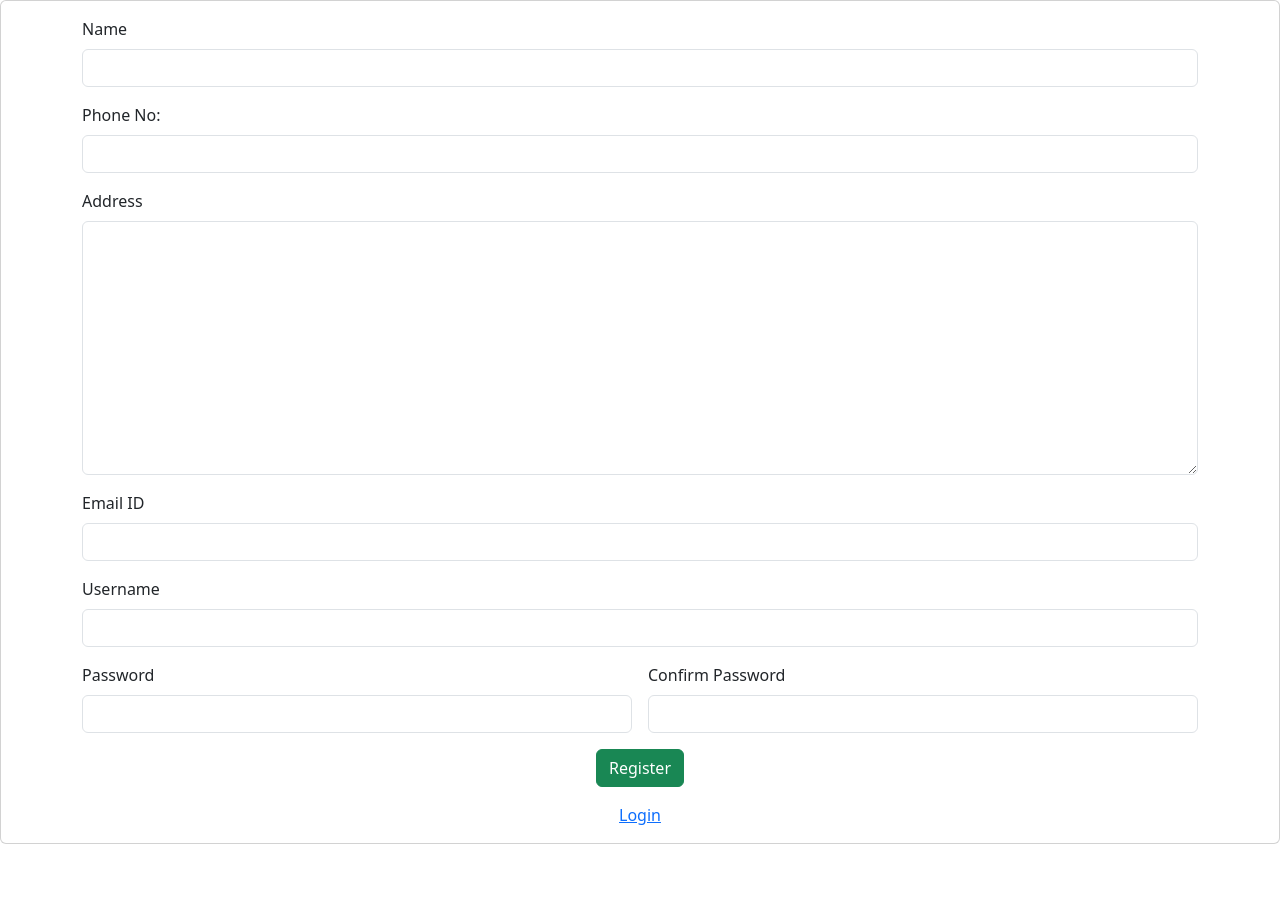
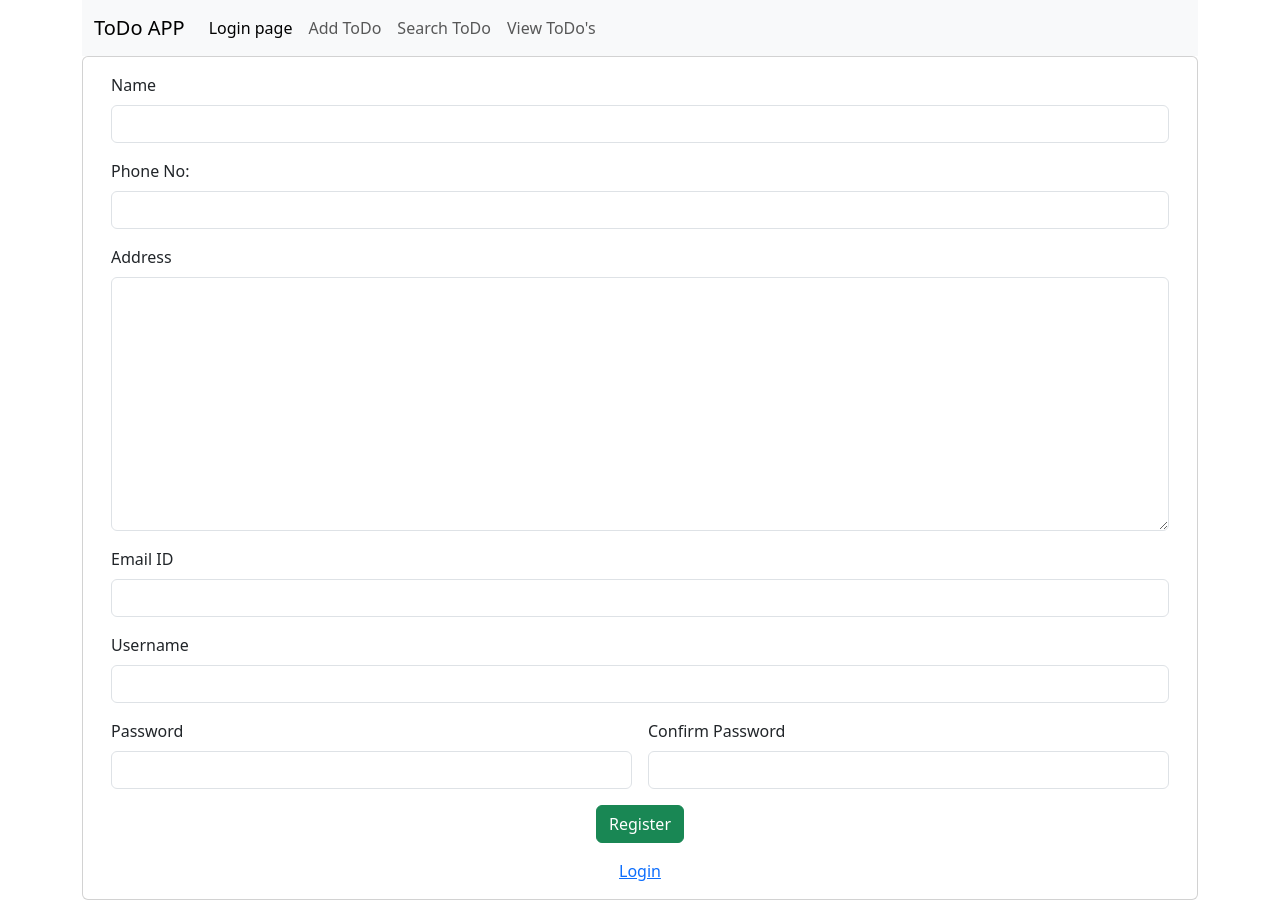
Before and after one commit to JoshuaKBenny/TODO-App, a plain HTML site: page index.html in a window 1280 px wide. Before the commit the page ends 844 px from the top, so only its background shows below. Drawn offline with nearby package versions, Linux system fonts and the light colour scheme.

Commit message:
ToDo App

```diff
--- a/index.html
+++ b/index.html
@@ -10,6 +10,33 @@
 </head>
 
 <body>
+    <div class="container">
+
+
+
+
+
+        <nav class="navbar navbar-expand-lg bg-body-tertiary">
+            <div class="container-fluid">
+              <a class="navbar-brand" href="#">ToDo APP</a>
+              <button class="navbar-toggler" type="button" data-bs-toggle="collapse" data-bs-target="#navbarNavAltMarkup" aria-controls="navbarNavAltMarkup" aria-expanded="false" aria-label="Toggle navigation">
+                <span class="navbar-toggler-icon"></span>
+              </button>
+              <div class="collapse navbar-collapse" id="navbarNavAltMarkup">
+                <div class="navbar-nav">
+                  <a class="nav-link active" aria-current="page" href="index.html">Login page</a>
+                  <a class="nav-link" href="addtodo.html">Add ToDo</a>
+                  <a class="nav-link" href="searchtodo.html">Search ToDo</a>
+                  <a class="nav-link" href="viewtodo.html">View ToDo's</a>
+                </div>
+              </div>
+            </div>
+          </nav>
+
+
+
+
+
     <div class="card">
         <div class="card-body">
 
@@ -59,6 +86,7 @@
 
         </div>
       </div>
+    </div>
 
 
 
```
Also changed, not shown: addtodo.html (+22 -0 lines), searchtodo.html (+23 -0 lines), viewtodo.html (+24 -0 lines).
